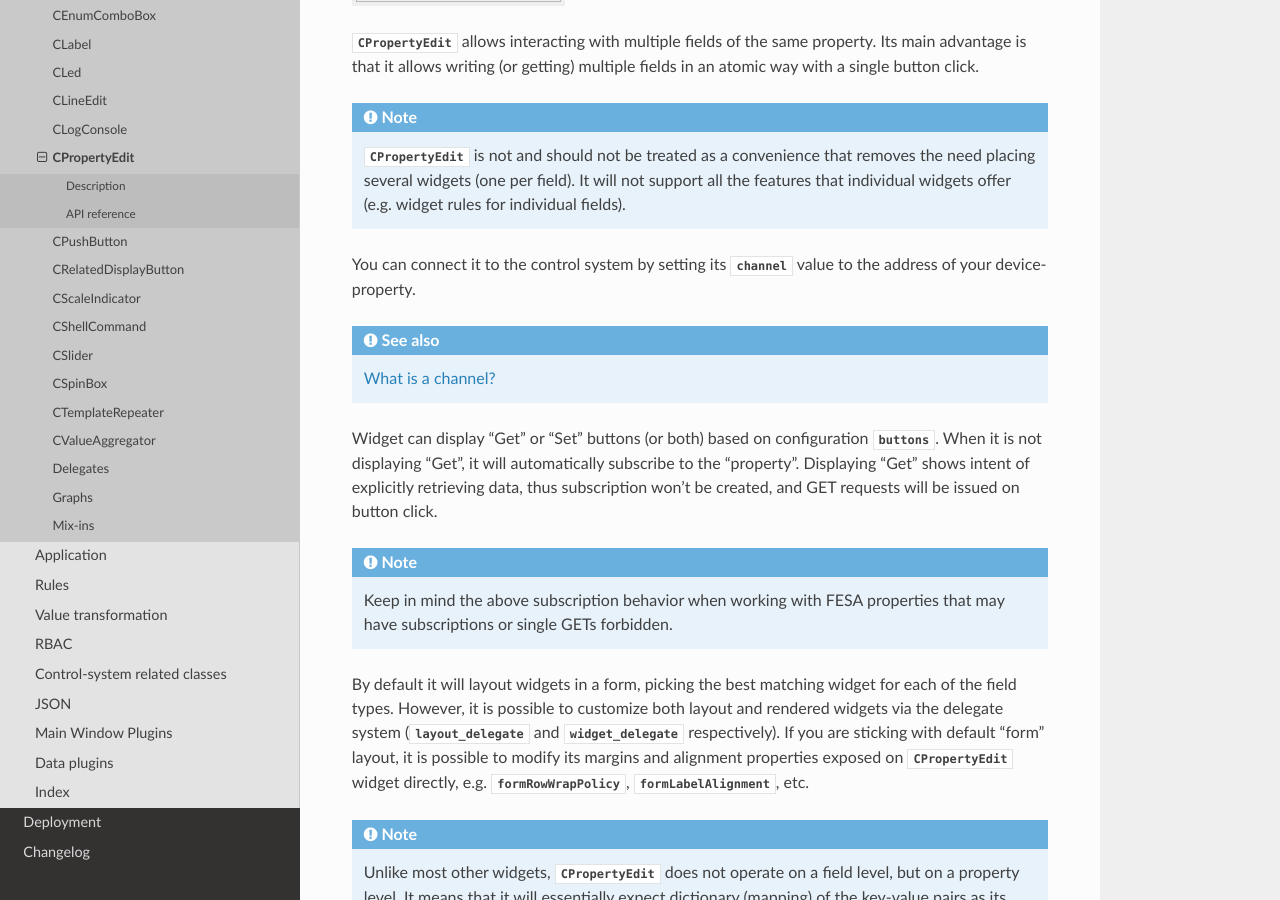
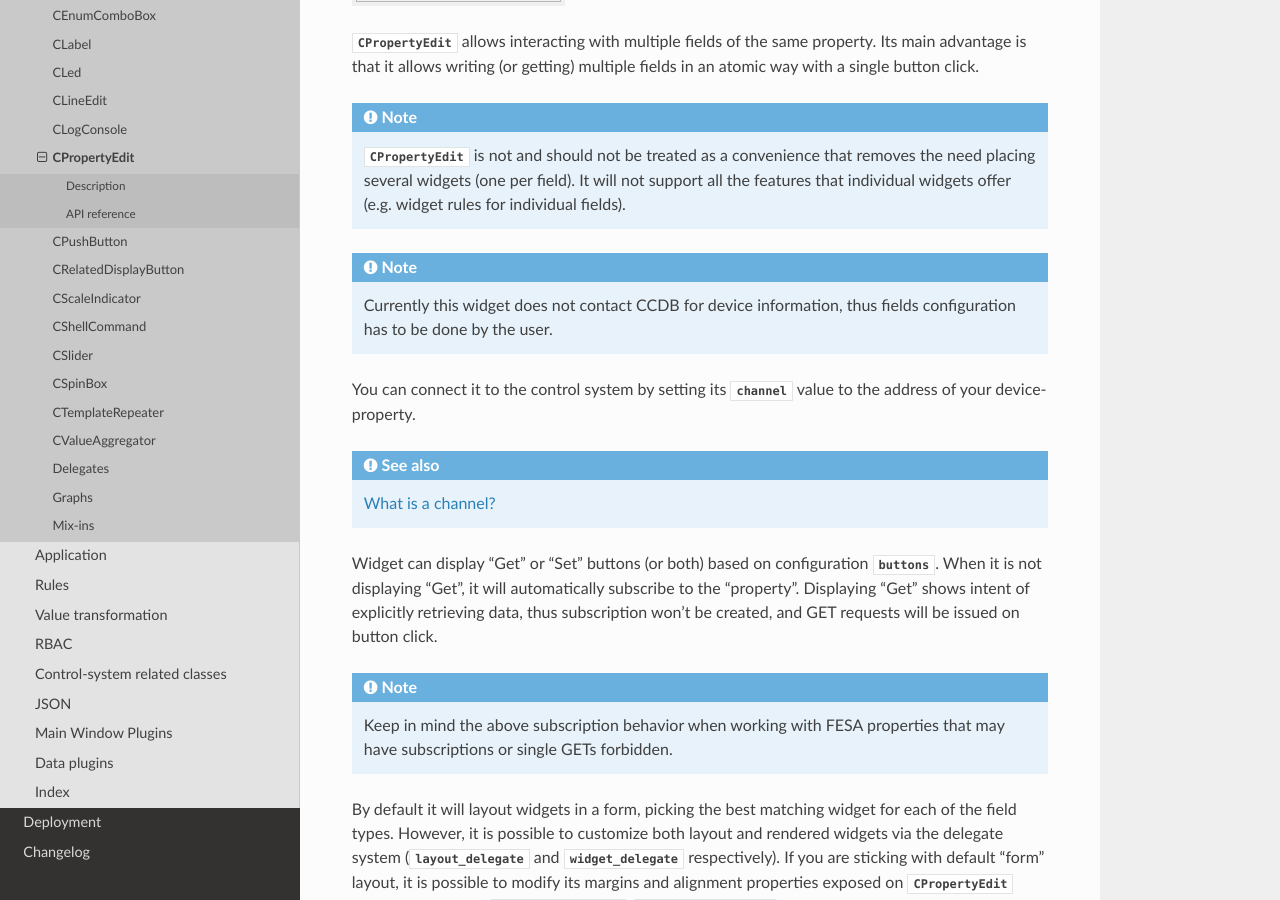
Before and after one commit to jfpatrick/accsoft-gui-rad-comrad, a Sphinx documentation site: the page built from docs/api/widgets/cpropertyedit.rst, in a window 1280 px wide and 900 px high, scrolled down 532 px. Built offline with Sphinx 7.4.7 and the Read the Docs theme 2.0.0, drawn with Linux system fonts in a browser that asks for light colours; the version number could not be read and is left out.

Commit message:
Add a missing note to CPropertyEdit documentation

```diff
--- a/docs/api/widgets/cpropertyedit.rst
+++ b/docs/api/widgets/cpropertyedit.rst
@@ -26,6 +26,9 @@ allows writing (or getting) multiple fields in an atomic way with a single butto
 .. note:: :class:`~comrad.CPropertyEdit` is not and should not be treated as a convenience that removes the need
           placing several widgets (one per field). It will not support all the features that individual widgets
           offer (e.g. widget rules for individual fields).
+
+.. note:: Currently this widget does not contact CCDB for device information, thus fields configuration has to be done
+          by the user.
 
 You can connect it to the control system by setting its :attr:`~comrad.CPropertyEdit.channel` value to the address of
 your device-property.
```
